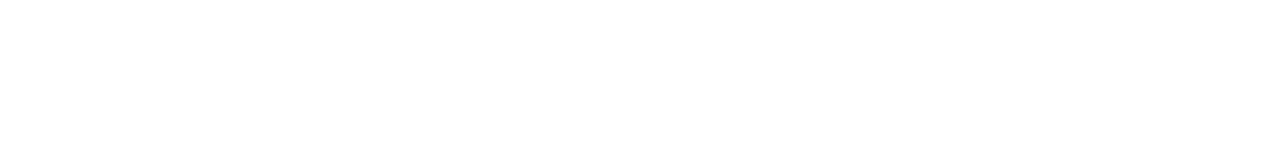
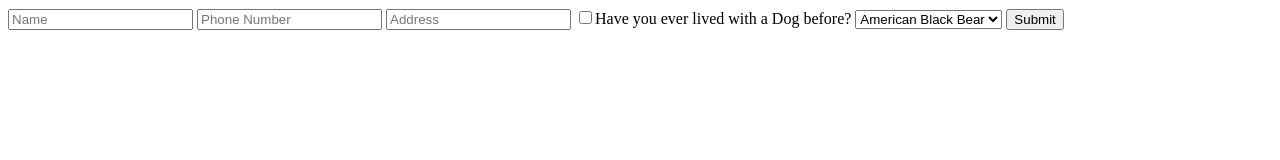
Before and after one commit to acciojob/dog-adoption-application-Samiriddhi, a website: page main.html in a window 1280 px wide. Drawn offline with Linux system fonts and the light colour scheme.

Commit message:
created a submission

```diff
--- a/main.html
+++ b/main.html
@@ -1,16 +1,23 @@
     <!DOCTYPE html>
-
     <html>
-
     <head>
     	<link rel="stylesheet" href="styles.css">
     </head>
-
     <body>
+    	<form id="my-form" method="post">
+    		  <input type="text" id="name" name="name" placeholder="Name">
+    		  <input type="text" id="phone" name="phone" placeholder="Phone Number">
+    		  <input type="text" id="address" name="address" placeholder="Address">
+    		  <label><input type="checkbox" id="checkbox" name="address" value="Have you ever lived with a Dog before?">Have you ever lived with a Dog before?</label>
+    		  <select id="multiSelect">
+    		  <option value="1">American Black Bear</option>
+    		  <option value="2">Asiatic Black Bear</option>
+    		  <option value="3">Brown Bear</option>
+    		  </select>
+    		  <input id="submit" type="submit" value="Submit">
+    	</form>
     	<!-- the entire body must be written by student -->
         <script type="text/javascript" src="./script.js">
     </script>
-
     </body>
-
     </html>
```
Lines whose indentation alone changed are shown as unchanged.
